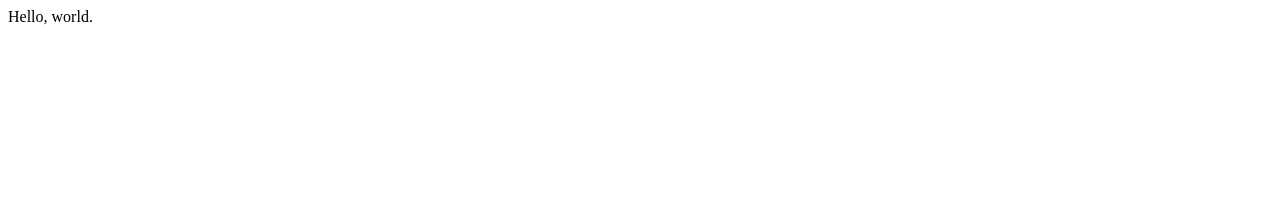
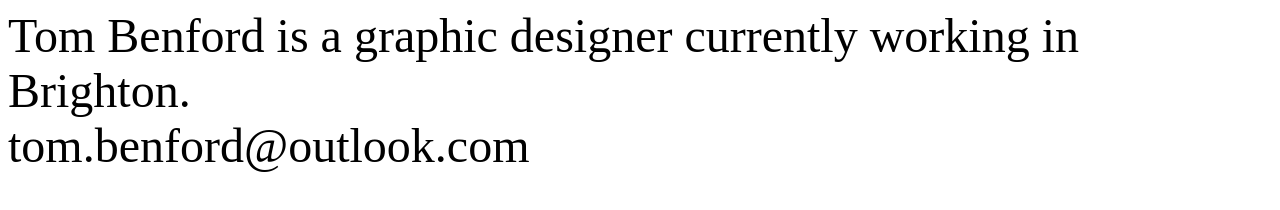
Before and after one commit to tombenford/tombenford.github.io, a plain HTML site: page index.html in a window 1280 px wide. Drawn offline with Linux system fonts and the light colour scheme.

Commit message:
Checking link

```diff
--- a/index.html
+++ b/index.html
@@ -1,6 +1,16 @@
 <!DOCTYPE HTML>
 <html>
-<body>
-Hello, world.
-</body>
-</html>
+  <head>
+    <style>
+    div {
+      font-size: 3em;
+    }
+    </style>
+  </head>
+
+  <body>
+    <div>
+  Tom Benford is a graphic designer currently working in Brighton.<br>tom.benford@outlook.com
+    <div>
+  </body>
+  </html>
```
